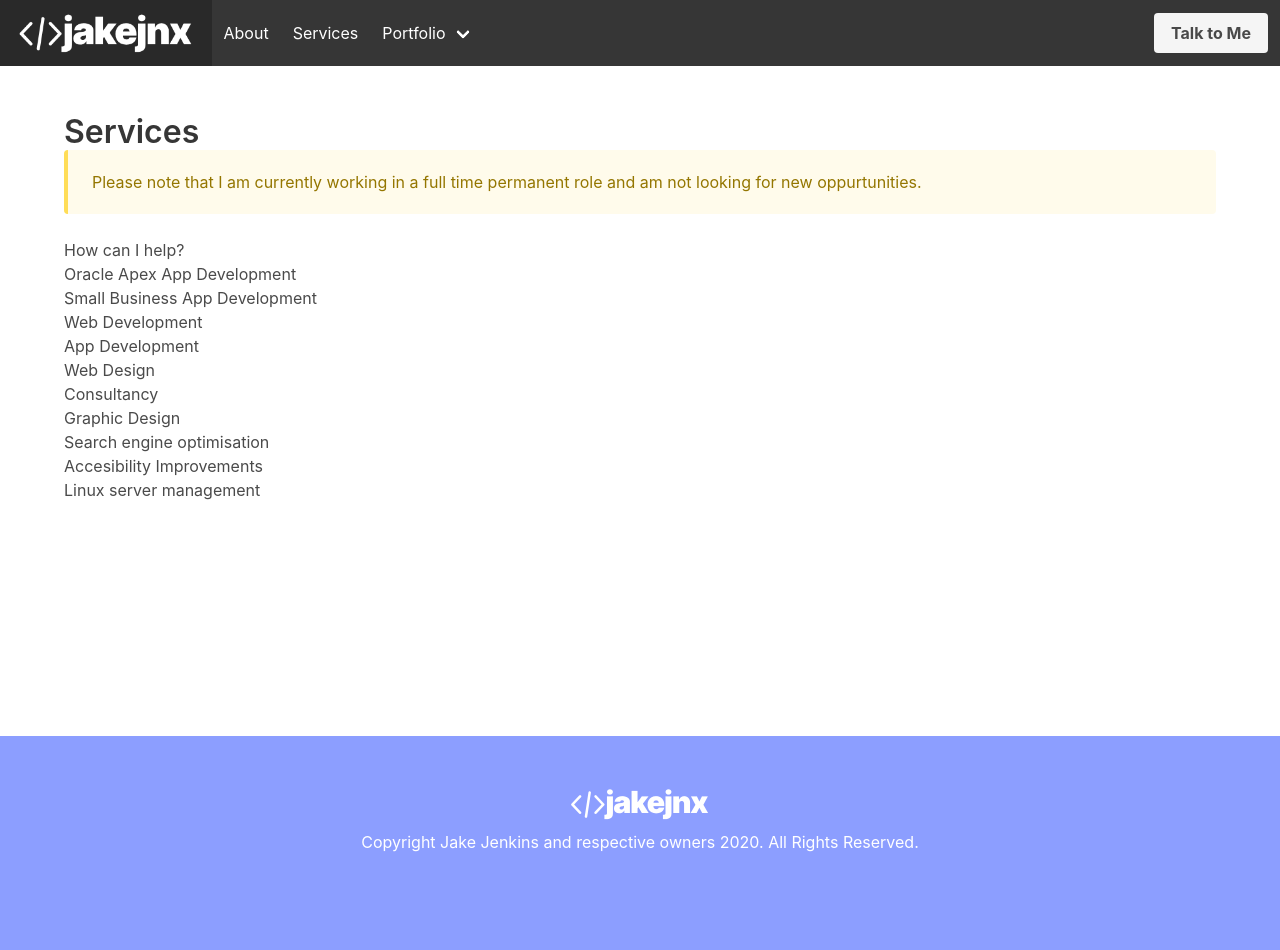
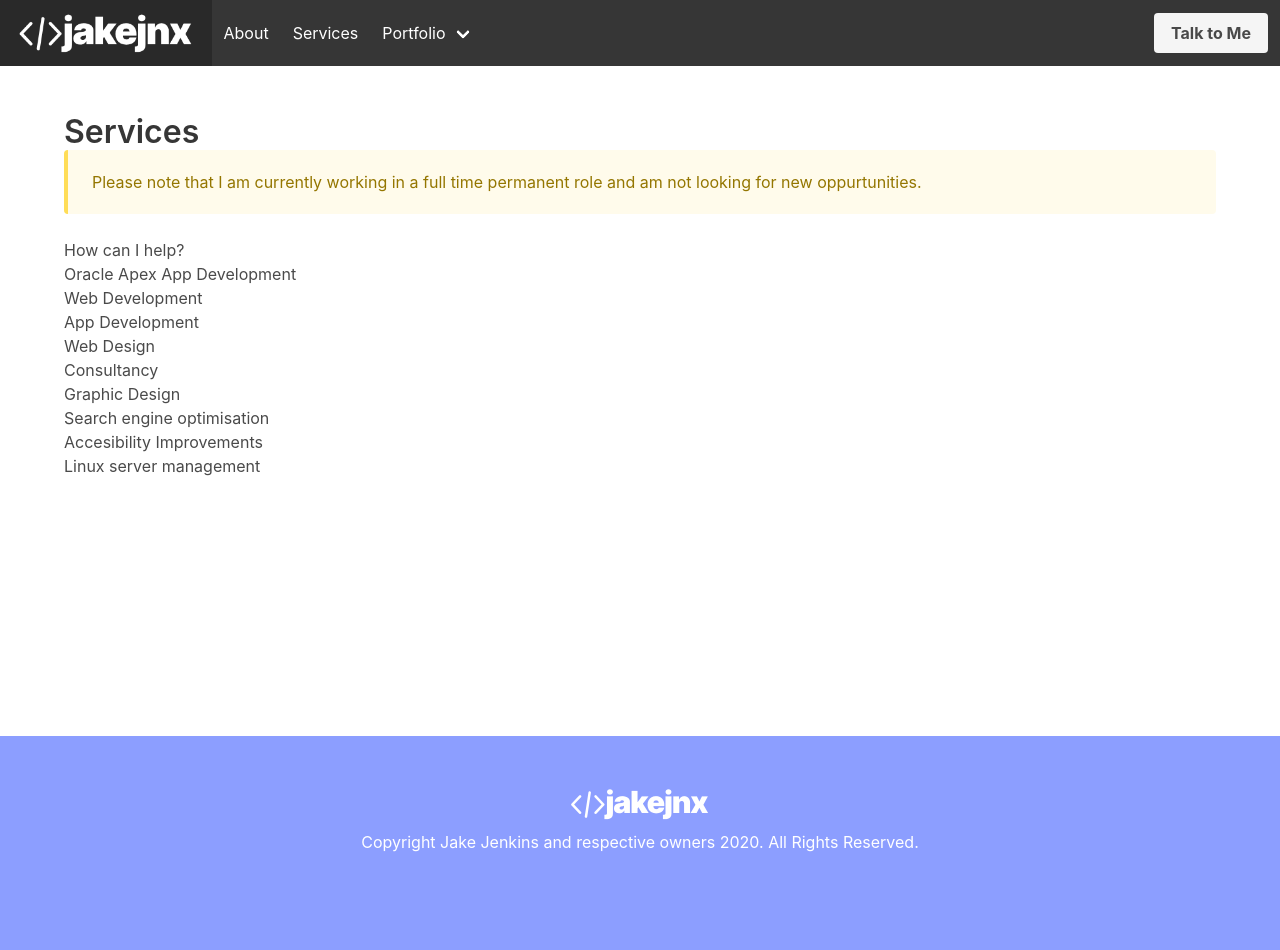
Before and after one commit to jake-jenkins/jjnx-bulma, a Jekyll site: the page built from services.md, in a window 1280 px wide. Built offline with Jekyll 4.4.1, drawn with Linux system fonts in a browser that asks for light colours.

Commit message:
Updated Services

```diff
--- a/services.md
+++ b/services.md
@@ -12,13 +12,14 @@ Please note that I am currently working in a full time permanent role and am not
 
 How can I help?
 
-* Oracle Apex App Development
-* Small Business App Development
-* Web Development
-* App Development
-* Web Design
-* Consultancy
-* Graphic Design
-* Search engine optimisation
-* Accesibility Improvements
-* Linux server management
+<ul>
+<li>Oracle Apex App Development</li>
+<li>Web Development</li>
+<li>App Development</li>
+<li>Web Design</li>
+<li>Consultancy</li>
+<li>Graphic Design</li>
+<li>Search engine optimisation</li>
+<li>Accesibility Improvements</li>
+<li>Linux server management</li>
+</ul>
```
